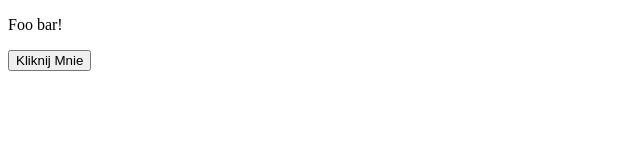
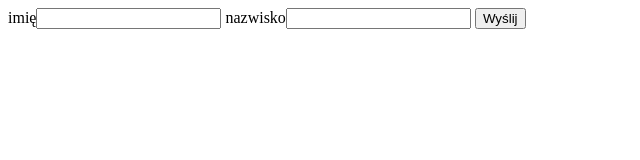
Before and after one commit to Maciej90A/javascript, a plain HTML site: page index.html in a window 1280 px wide. Shown: the whole page, without its empty margins (0-640 px from the left). Drawn offline with Linux system fonts and the light colour scheme.

Commit message:
javascript zadanie 16

```diff
--- a/index.html
+++ b/index.html
@@ -5,9 +5,14 @@
     <title>Javascript</title>
 </head>
 <body>
-<p id="foobar">Foo bar!</p>
+<form name="contactForm" action="index.html" method="get" onsumbit="return validateForm()">
+    <label>imię<input type="text" name="firstname"></label>
+    <label>nazwisko<input type="text" name="surname"></label>
+    <button type="submit"> Wyślij</button>
+</form>
+<!--<p id="foobar">Foo bar!</p>-->
 <!--<button onclick="alertFunction()">Kliknij mnie</button>-->
-<button onclick="swap()">Kliknij Mnie</button>
+<!--<button onclick="swap()">Kliknij Mnie</button>-->
 <script src="skrypt.js"></script>
 </body>
 </html>
--- a/skrypt.js
+++ b/skrypt.js
@@ -1,3 +1,4 @@
+//12
 // let var1 = 1;
 // let var2 = 1;
 // if (var1 == var2) {
@@ -18,15 +19,26 @@
 //     console.log('var1 !== var2');
 // }
 
+//13
 // function alertFunction(){
 //     alert("Test");
 // }
 
-function swap() {
-    let barFoo = document.getElementById("foobar");
-    if (barFoo.innerHTML === "Foo bar!") {
-        barFoo.innerHTML = "Bar foo!";
-    } else {
-        barFoo.innerHTML = "Foo bar!";
+//15
+// function swap() {
+//     let barFoo = document.getElementById("foobar");
+//     if (barFoo.innerHTML === "Foo bar!") {
+//         barFoo.innerHTML = "Bar foo!";
+//     } else {
+//         barFoo.innerHTML = "Foo bar!";
+//     }
+// }
+
+//16
+function validateForm() {
+    let formElement = document.forms['contactForm']['firstname'].value;
+    if (formElement === '') {
+        alert('Name must be filled out.');
+        return false;
     }
 }
```
